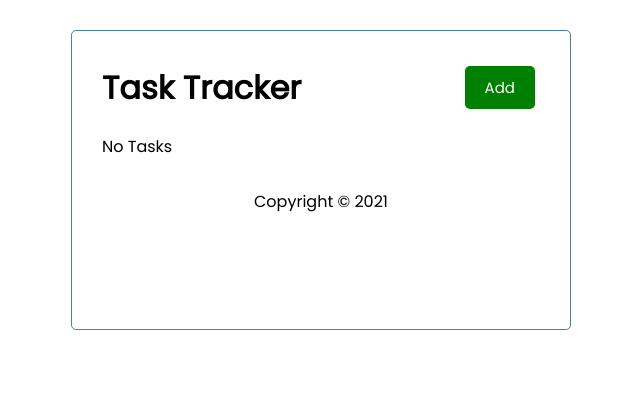
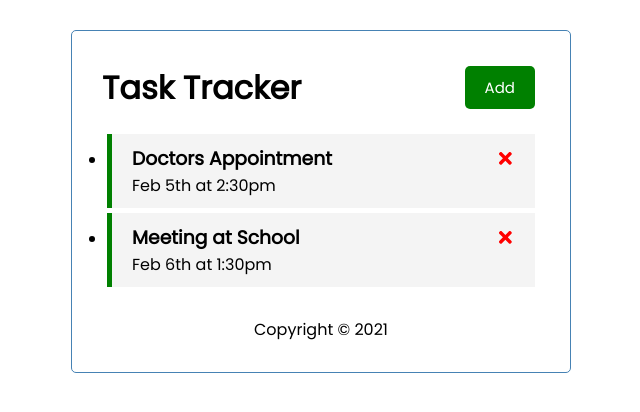
Before and after one commit to yiyu66/todolist-react-ts, a React (Create React App) app: page / in a window 1280 px wide. Shown: the top 412 px of the page, without its empty margins (319-959 px from the left). Built offline with nearby package versions, Linux system fonts and the light colour scheme; no server answers; data requests are answered from the project's data file.

Commit message:
新增json-server

```diff
--- /dev/null
+++ b/db.json
@@ -0,0 +1,16 @@
+{
+  "tasks": [
+    {
+      "id": 1,
+      "text": "Doctors Appointment",
+      "day": "Feb 5th at 2:30pm",
+      "reminder": true
+    },
+    {
+      "id": 2,
+      "text": "Meeting at School",
+      "day": "Feb 6th at 1:30pm",
+      "reminder": true
+    }
+  ]
+}
--- a/package.json
+++ b/package.json
@@ -10,10 +10,12 @@
     "@types/node": "^16.11.19",
     "@types/react": "^17.0.38",
     "@types/react-dom": "^17.0.11",
+    "json-server": "^0.17.0",
     "react": "^17.0.2",
     "react-dom": "^17.0.2",
     "react-icons": "^4.3.1",
     "react-scripts": "5.0.0",
+    "serve": "^13.0.2",
     "typescript": "^4.5.4",
     "web-vitals": "^2.1.3"
   },
@@ -21,7 +23,8 @@
     "start": "react-scripts start",
     "build": "react-scripts build",
     "test": "react-scripts test",
-    "eject": "react-scripts eject"
+    "eject": "react-scripts eject",
+    "server": "json-server --watch db.json --port 5000"
   },
   "eslintConfig": {
     "extends": [
--- a/src/App.tsx
+++ b/src/App.tsx
@@ -25,7 +25,7 @@
   }, []);
 
   const fetchTasks = async () => {
-    const res = await fetch("https://7e6d0635-ffba-427a-8206-9544b91dc0f8.mock.pstmn.io/tasks");
+    const res = await fetch("http://localhost:5000/tasks");
     const data = await res.json();
     return data;
   };
```
Also changed, not shown: 1 other file (tests, documents, lock files or other folders).
